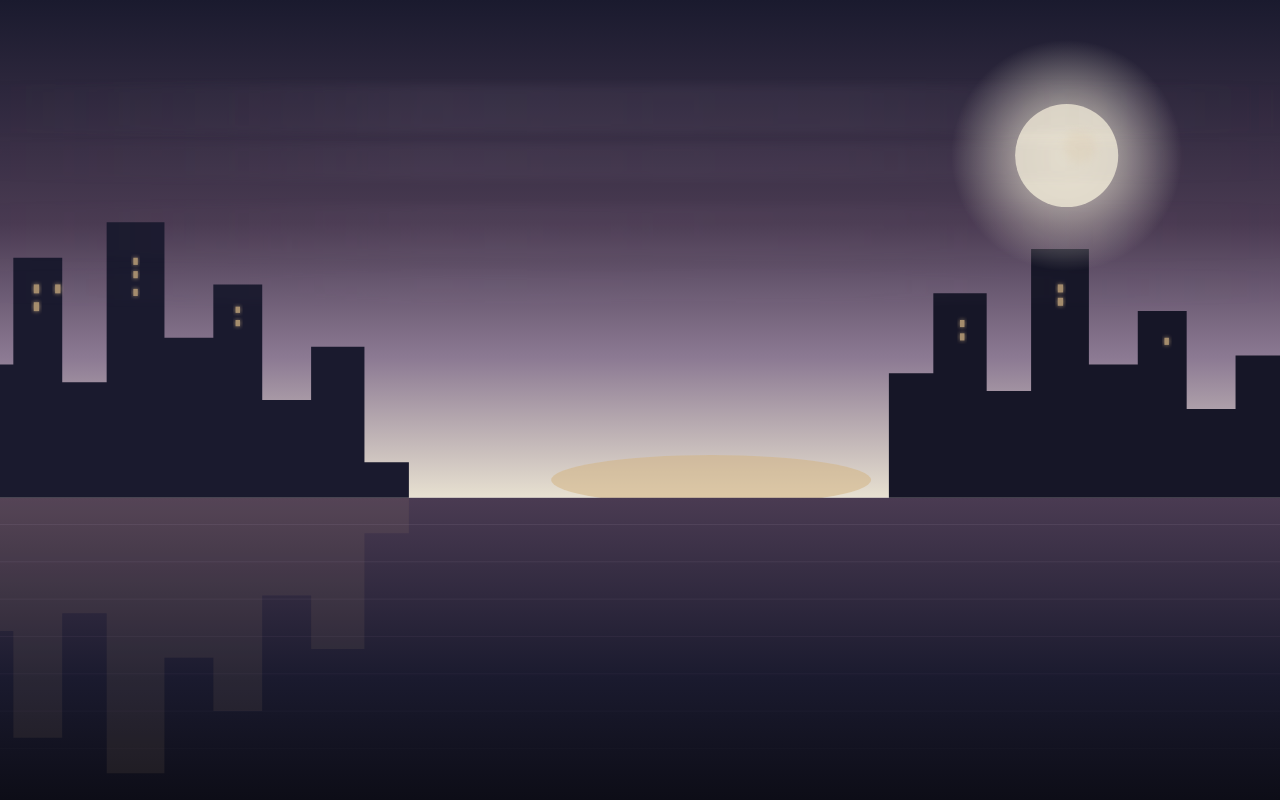
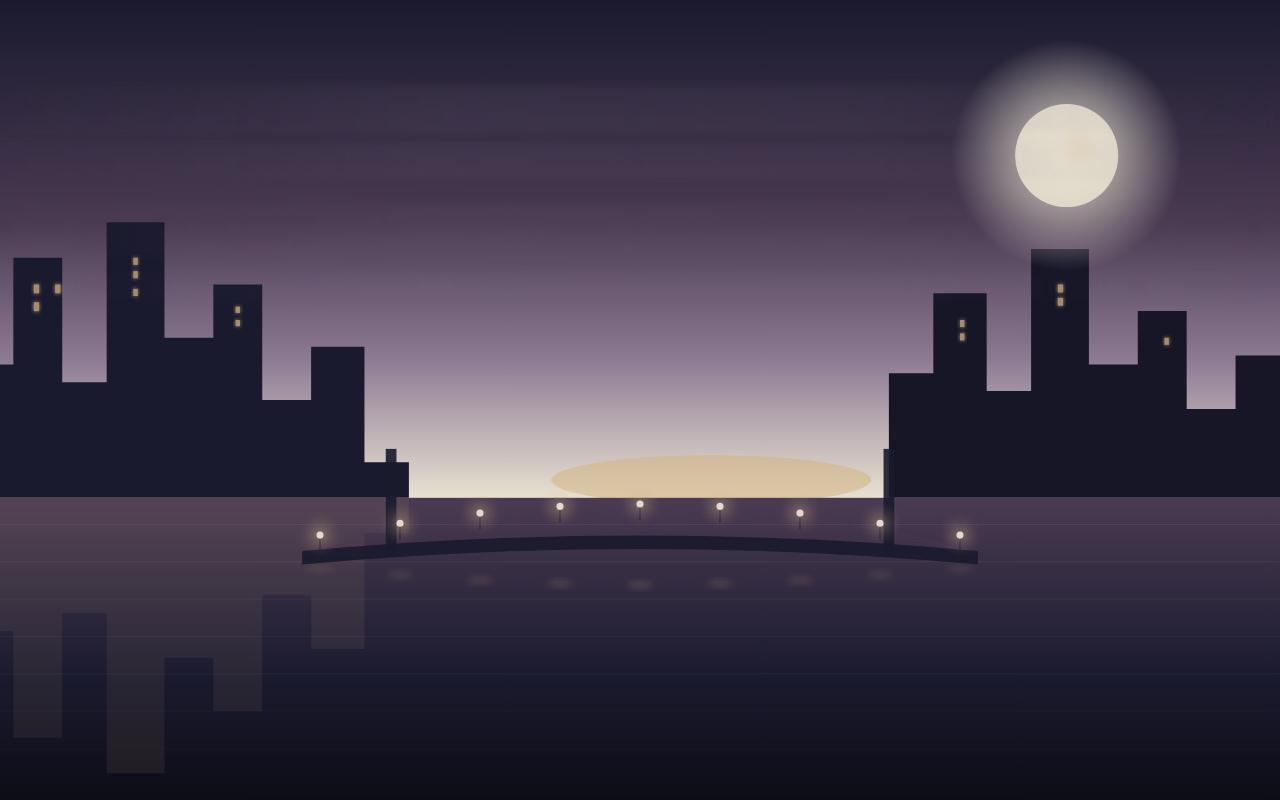
Before and after one commit to jenaros-agents/daily-glyph, a website: page site/index.html in a window 1280 px wide. Drawn offline with Linux system fonts and the light colour scheme.

Commit message:
glyph: 2026-07-03

```diff
--- /dev/null
+++ b/site/glyphs/2026-07-03/44f05b9f.js
@@ -0,0 +1,147 @@
+// 2026-07-03 — bridge of light across the water
+(function () {
+  const svgNS = "http://www.w3.org/2000/svg";
+
+  const wrap = document.createElement("div");
+  wrap.style.position = "fixed";
+  wrap.style.inset = "0";
+  wrap.style.width = "100%";
+  wrap.style.height = "100%";
+  wrap.style.zIndex = "3";
+  wrap.style.pointerEvents = "none";
+
+  const svg = document.createElementNS(svgNS, "svg");
+  svg.setAttribute("width", "100%");
+  svg.setAttribute("height", "100%");
+  svg.setAttribute("preserveAspectRatio", "xMidYMid slice");
+  svg.setAttribute("viewBox", "0 0 1600 900");
+  svg.style.display = "block";
+
+  const defs = document.createElementNS(svgNS, "defs");
+
+  const lampGlow = document.createElementNS(svgNS, "radialGradient");
+  lampGlow.setAttribute("id", "lamp-glow-2026-07-03");
+  lampGlow.setAttribute("cx", "50%");
+  lampGlow.setAttribute("cy", "50%");
+  lampGlow.setAttribute("r", "50%");
+  [
+    ["0%", "#d4b483", "0.9"],
+    ["40%", "#d4b483", "0.35"],
+    ["100%", "#d4b483", "0"]
+  ].forEach(([off, col, op]) => {
+    const stop = document.createElementNS(svgNS, "stop");
+    stop.setAttribute("offset", off);
+    stop.setAttribute("stop-color", col);
+    stop.setAttribute("stop-opacity", op);
+    lampGlow.appendChild(stop);
+  });
+  defs.appendChild(lampGlow);
+
+  const softBlur = document.createElementNS(svgNS, "filter");
+  softBlur.setAttribute("id", "blur-2026-07-03");
+  softBlur.setAttribute("x", "-50%");
+  softBlur.setAttribute("y", "-50%");
+  softBlur.setAttribute("width", "200%");
+  softBlur.setAttribute("height", "200%");
+  const blur = document.createElementNS(svgNS, "feGaussianBlur");
+  blur.setAttribute("stdDeviation", "4");
+  softBlur.appendChild(blur);
+  defs.appendChild(softBlur);
+
+  svg.appendChild(defs);
+
+  // Bridge cables — thin arcs
+  const cablePaths = [
+    "M430,620 Q800,520 1170,620",
+    "M430,620 Q800,540 1170,620",
+    "M430,620 Q800,560 1170,620"
+  ];
+  cablePaths.forEach((d, i) => {
+    const path = document.createElementNS(svgNS, "path");
+    path.setAttribute("d", d);
+    path.setAttribute("fill", "none");
+    path.setAttribute("stroke", "#4a3b52");
+    path.setAttribute("stroke-width", String(1.5 - i * 0.3));
+    path.setAttribute("opacity", String(0.5 - i * 0.1));
+    svg.appendChild(path);
+  });
+
+  // Bridge deck
+  const deck = document.createElementNS(svgNS, "path");
+  deck.setAttribute("d", "M420,620 Q800,585 1180,620 L1180,635 Q800,600 420,635 Z");
+  deck.setAttribute("fill", "#1a1a2e");
+  deck.setAttribute("opacity", "0.92");
+  svg.appendChild(deck);
+
+  // Bridge towers
+  const towers = [
+    { x: 520, h: 115 },
+    { x: 1080, h: 115 }
+  ];
+  towers.forEach(({ x, h }) => {
+    const tower = document.createElementNS(svgNS, "rect");
+    tower.setAttribute("x", String(x - 6));
+    tower.setAttribute("y", String(620 - h));
+    tower.setAttribute("width", "12");
+    tower.setAttribute("height", String(h));
+    tower.setAttribute("fill", "#1a1a2e");
+    tower.setAttribute("opacity", "0.9");
+    svg.appendChild(tower);
+  });
+
+  // Lamps along the bridge
+  const lampCount = 9;
+  for (let i = 0; i < lampCount; i++) {
+    const t = i / (lampCount - 1);
+    const x = 440 + t * 720;
+    const archY = 620 - Math.sin(t * Math.PI) * 35;
+    const y = archY - 18;
+
+    const post = document.createElementNS(svgNS, "line");
+    post.setAttribute("x1", String(x));
+    post.setAttribute("y1", String(archY));
+    post.setAttribute("x2", String(x));
+    post.setAttribute("y2", String(y));
+    post.setAttribute("stroke", "#1a1a2e");
+    post.setAttribute("stroke-width", "1.5");
+    post.setAttribute("opacity", "0.85");
+    svg.appendChild(post);
+
+    const glow = document.createElementNS(svgNS, "circle");
+    glow.setAttribute("cx", String(x));
+    glow.setAttribute("cy", String(y));
+    glow.setAttribute("r", "22");
+    glow.setAttribute("fill", "url(#lamp-glow-2026-07-03)");
+    glow.setAttribute("opacity", "0.55");
+    glow.setAttribute("filter", "url(#blur-2026-07-03)");
+    svg.appendChild(glow);
+
+    const lamp = document.createElementNS(svgNS, "circle");
+    lamp.setAttribute("cx", String(x));
+    lamp.setAttribute("cy", String(y));
+    lamp.setAttribute("r", "4");
+    lamp.setAttribute("fill", "#e8e1d1");
+    lamp.setAttribute("opacity", "0.95");
+    svg.appendChild(lamp);
+  }
+
+  // Reflection of bridge lamps on water
+  for (let i = 0; i < lampCount; i++) {
+    const t = i / (lampCount - 1);
+    const x = 440 + t * 720;
+    const y = 640 + Math.sin(t * Math.PI) * 18;
+
+    const reflection = document.createElementNS(svgNS, "ellipse");
+    reflection.setAttribute("cx", String(x));
+    reflection.setAttribute("cy", String(y));
+    reflection.setAttribute("rx", "14");
+    reflection.setAttribute("ry", "3.5");
+    reflection.setAttribute("fill", "#d4b483");
+    reflection.setAttribute("opacity", String(0.22 - Math.abs(t - 0.5) * 0.18));
+    reflection.setAttribute("filter", "url(#blur-2026-07-03)");
+    svg.appendChild(reflection);
+  }
+
+  wrap.appendChild(svg);
+  document.body.appendChild(wrap);
+})();
--- a/site/index.html
+++ b/site/index.html
@@ -17,6 +17,8 @@
 </head>
 <body>
   <!-- GLYPHS: injected by append-glyph.py -->
+  <script type="module" src="/glyphs/2026-07-03/44f05b9f.js"></script>
+
   <script type="module" src="/glyphs/2026-07-02/b8865593.js"></script>
 
   <script type="module" src="/glyphs/2026-07-01/bf75f7a2.js"></script>
```
Also changed, not shown: site/glyphs/2026-07-03/glyph.js (added, +147 -0 lines), site/glyphs/2026-07-03/meta.json (added, +15 -0 lines).
